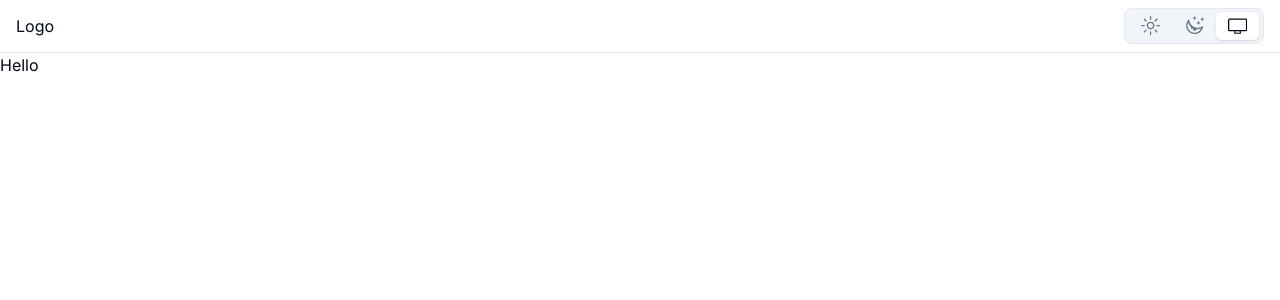
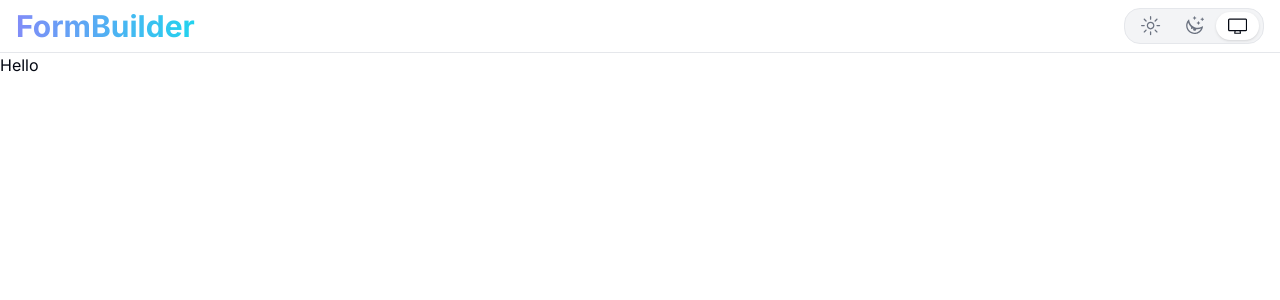
Before and after one commit to igor-cotrim/form-builder, a Next.js app: page / in a window 1280 px wide. Shown: the top 300 px of the page. Built offline with nearby package versions, Linux system fonts and the light colour scheme.

Commit message:
feat: create Logo component

```diff
--- a/src/app/globals.css
+++ b/src/app/globals.css
@@ -2,69 +2,54 @@
 @tailwind components;
 @tailwind utilities;
 
+
 @layer base {
   :root {
     --background: 0 0% 100%;
-    --foreground: 222.2 84% 4.9%;
-
+    --foreground: 224 71.4% 4.1%;
     --card: 0 0% 100%;
-    --card-foreground: 222.2 84% 4.9%;
-
+    --card-foreground: 224 71.4% 4.1%;
     --popover: 0 0% 100%;
-    --popover-foreground: 222.2 84% 4.9%;
-
-    --primary: 222.2 47.4% 11.2%;
-    --primary-foreground: 210 40% 98%;
-
-    --secondary: 210 40% 96.1%;
-    --secondary-foreground: 222.2 47.4% 11.2%;
-
-    --muted: 210 40% 96.1%;
-    --muted-foreground: 215.4 16.3% 46.9%;
-
-    --accent: 210 40% 96.1%;
-    --accent-foreground: 222.2 47.4% 11.2%;
-
+    --popover-foreground: 224 71.4% 4.1%;
+    --primary: 220.9 39.3% 11%;
+    --primary-foreground: 210 20% 98%;
+    --secondary: 220 14.3% 95.9%;
+    --secondary-foreground: 220.9 39.3% 11%;
+    --muted: 220 14.3% 95.9%;
+    --muted-foreground: 220 8.9% 46.1%;
+    --accent: 220 14.3% 95.9%;
+    --accent-foreground: 220.9 39.3% 11%;
     --destructive: 0 84.2% 60.2%;
-    --destructive-foreground: 210 40% 98%;
-
-    --border: 214.3 31.8% 91.4%;
-    --input: 214.3 31.8% 91.4%;
-    --ring: 222.2 84% 4.9%;
-
-    --radius: 0.5rem;
+    --destructive-foreground: 210 20% 98%;
+    --border: 220 13% 91%;
+    --input: 220 13% 91%;
+    --ring: 224 71.4% 4.1%;
+    --radius: 1rem;
   }
 
   .dark {
-    --background: 222.2 84% 4.9%;
-    --foreground: 210 40% 98%;
-
-    --card: 222.2 84% 4.9%;
-    --card-foreground: 210 40% 98%;
-
-    --popover: 222.2 84% 4.9%;
-    --popover-foreground: 210 40% 98%;
-
-    --primary: 210 40% 98%;
-    --primary-foreground: 222.2 47.4% 11.2%;
-
-    --secondary: 217.2 32.6% 17.5%;
-    --secondary-foreground: 210 40% 98%;
-
-    --muted: 217.2 32.6% 17.5%;
-    --muted-foreground: 215 20.2% 65.1%;
-
-    --accent: 217.2 32.6% 17.5%;
-    --accent-foreground: 210 40% 98%;
-
+    --background: 224 71.4% 4.1%;
+    --foreground: 210 20% 98%;
+    --card: 224 71.4% 4.1%;
+    --card-foreground: 210 20% 98%;
+    --popover: 224 71.4% 4.1%;
+    --popover-foreground: 210 20% 98%;
+    --primary: 210 20% 98%;
+    --primary-foreground: 220.9 39.3% 11%;
+    --secondary: 215 27.9% 16.9%;
+    --secondary-foreground: 210 20% 98%;
+    --muted: 215 27.9% 16.9%;
+    --muted-foreground: 217.9 10.6% 64.9%;
+    --accent: 215 27.9% 16.9%;
+    --accent-foreground: 210 20% 98%;
     --destructive: 0 62.8% 30.6%;
-    --destructive-foreground: 210 40% 98%;
-
-    --border: 217.2 32.6% 17.5%;
-    --input: 217.2 32.6% 17.5%;
-    --ring: 212.7 26.8% 83.9%;
+    --destructive-foreground: 210 20% 98%;
+    --border: 215 27.9% 16.9%;
+    --input: 215 27.9% 16.9%;
+    --ring: 216 12.2% 83.9%;
   }
 }
+
 
 @layer base {
   * {
--- a/src/components/Logo.tsx
+++ b/src/components/Logo.tsx
@@ -1,7 +1,15 @@
+import Link from "next/link";
 import React from "react";
 
 function Logo() {
-  return <div>Logo</div>;
+  return (
+    <Link
+      href={"/"}
+      className="font-bold text-3xl bg-gradient-to-r from-indigo-400 to-cyan-400 text-transparent bg-clip-text hover:cursor-pointer"
+    >
+      FormBuilder
+    </Link>
+  );
 }
 
 export default Logo;
```
